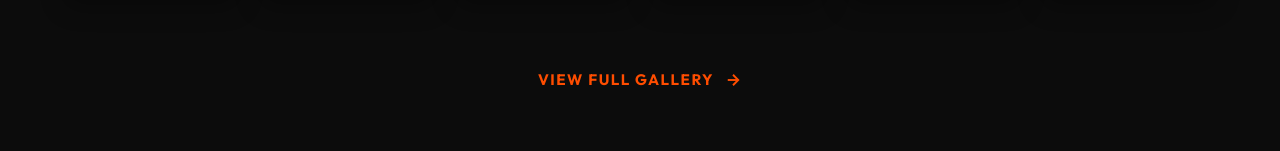
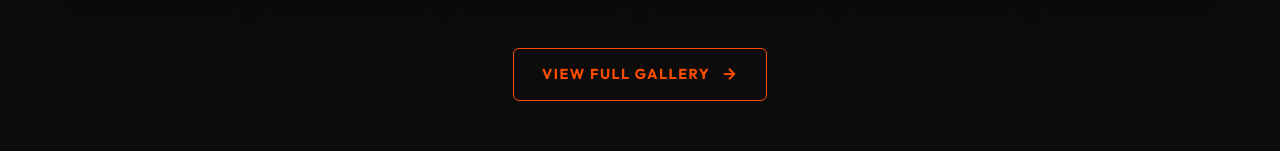
Before and after one commit to jithin2501/photography-website, a Next.js app in the folder studio_website_main/frontend/: page /services/newborn in a window 1280 px wide. Shown: the part 3481-3632 px from the top of the page. Built offline with nearby package versions, Linux system fonts and the light colour scheme.

Commit message:
updated the images and button of the Newborn Portfolio section

```diff
--- a/studio_website_main/frontend/src/pages/NewbornServicePage.tsx
+++ b/studio_website_main/frontend/src/pages/NewbornServicePage.tsx
@@ -454,7 +454,7 @@ export default function NewbornServicePageContent() {
             </div>
             <div className={styles.portfolioCard}>
               <Image
-                src="https://images.unsplash.com/photo-1544126592-807daf215a3c?auto=format&fit=crop&w=600&q=80"
+                src="https://images.unsplash.com/photo-1502082553048-f009c37129b9?auto=format&fit=crop&w=600&q=80"
                 alt="Newborn baby sleeping in wooden basket"
                 fill
                 className={styles.portfolioImage}
@@ -462,7 +462,7 @@ export default function NewbornServicePageContent() {
             </div>
             <div className={styles.portfolioCard}>
               <Image
-                src="https://images.unsplash.com/photo-1559599101-3097022db7c2?auto=format&fit=crop&w=600&q=80"
+                src="https://images.unsplash.com/photo-1502082553048-f009c37129b9?auto=format&fit=crop&w=600&q=80"
                 alt="Baby detail photo"
                 fill
                 className={styles.portfolioImage}
@@ -470,7 +470,7 @@ export default function NewbornServicePageContent() {
             </div>
             <div className={styles.portfolioCard}>
               <Image
-                src="https://images.unsplash.com/photo-1596854407944-bf87f6fdda4b?auto=format&fit=crop&w=600&q=80"
+                src="https://images.unsplash.com/photo-1502082553048-f009c37129b9?auto=format&fit=crop&w=600&q=80"
                 alt="Sleeping baby on warm blanket"
                 fill
                 className={styles.portfolioImage}
@@ -478,7 +478,7 @@ export default function NewbornServicePageContent() {
             </div>
             <div className={styles.portfolioCard}>
               <Image
-                src="https://images.unsplash.com/photo-1546167198-4f968798af4f?auto=format&fit=crop&w=600&q=80"
+                src="https://images.unsplash.com/photo-1502082553048-f009c37129b9?auto=format&fit=crop&w=600&q=80"
                 alt="Newborn hanging prop nest photo"
                 fill
                 className={styles.portfolioImage}
--- a/studio_website_main/frontend/src/styles/NewbornServicePage.module.css
+++ b/studio_website_main/frontend/src/styles/NewbornServicePage.module.css
@@ -677,19 +677,28 @@
 .viewAllLink {
   color: #FF4D00;
   font-weight: 700;
-  font-size: 0.95rem;
+  font-size: 0.9rem;
   letter-spacing: 1.5px;
   text-transform: uppercase;
   text-decoration: none;
-  display: flex;
+  display: inline-flex;
   align-items: center;
+  justify-content: center;
   gap: 10px;
-  transition: color 0.3s ease;
-  margin-top: 20px;
+  border: 1px solid #FF4D00;
+  padding: 14px 28px;
+  border-radius: 6px;
+  transition: all 0.3s ease;
+  margin-top: 0px;
+  background-color: transparent;
+  cursor: pointer;
 }
 
 .viewAllLink:hover {
+  background-color: #FF4D00;
   color: #ffffff;
+  transform: translateY(-2px);
+  box-shadow: 0 6px 15px rgba(255, 77, 0, 0.25);
 }
 
 /* --- Responsive Media Queries --- */
```
